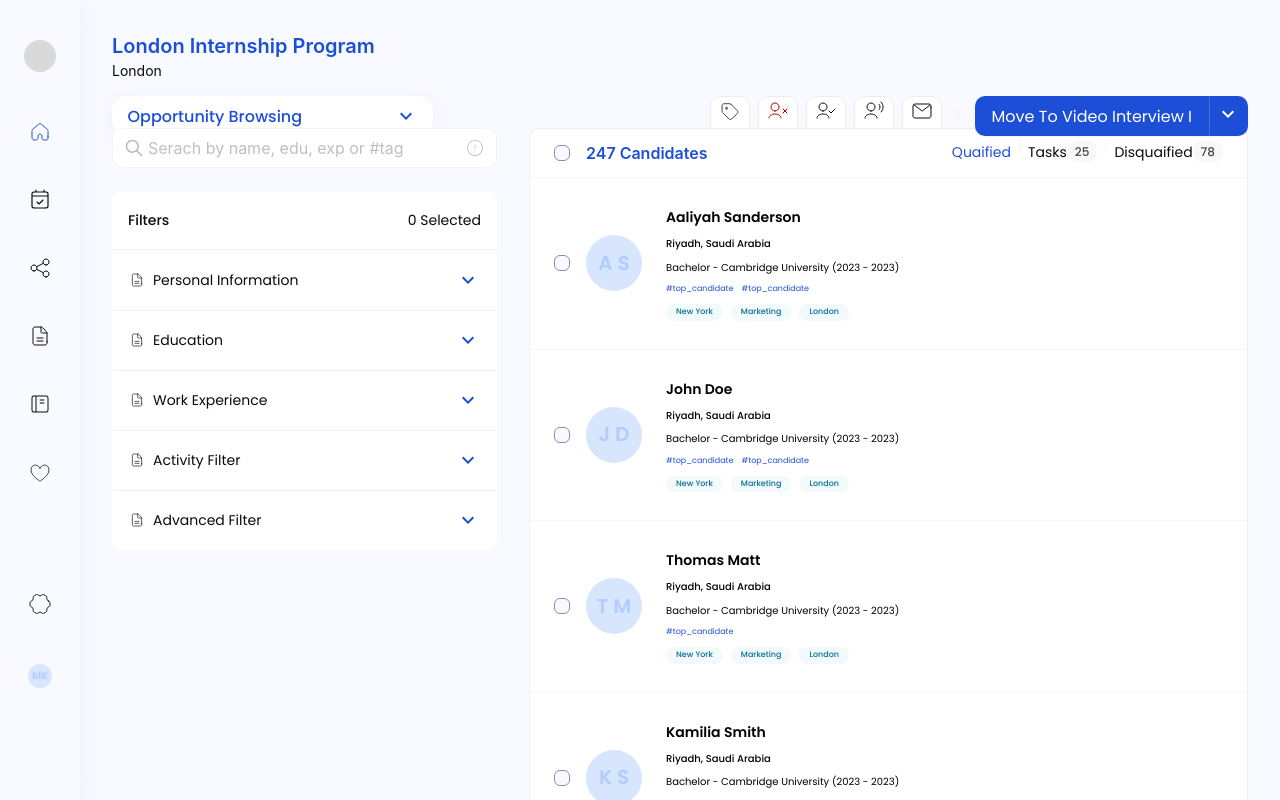
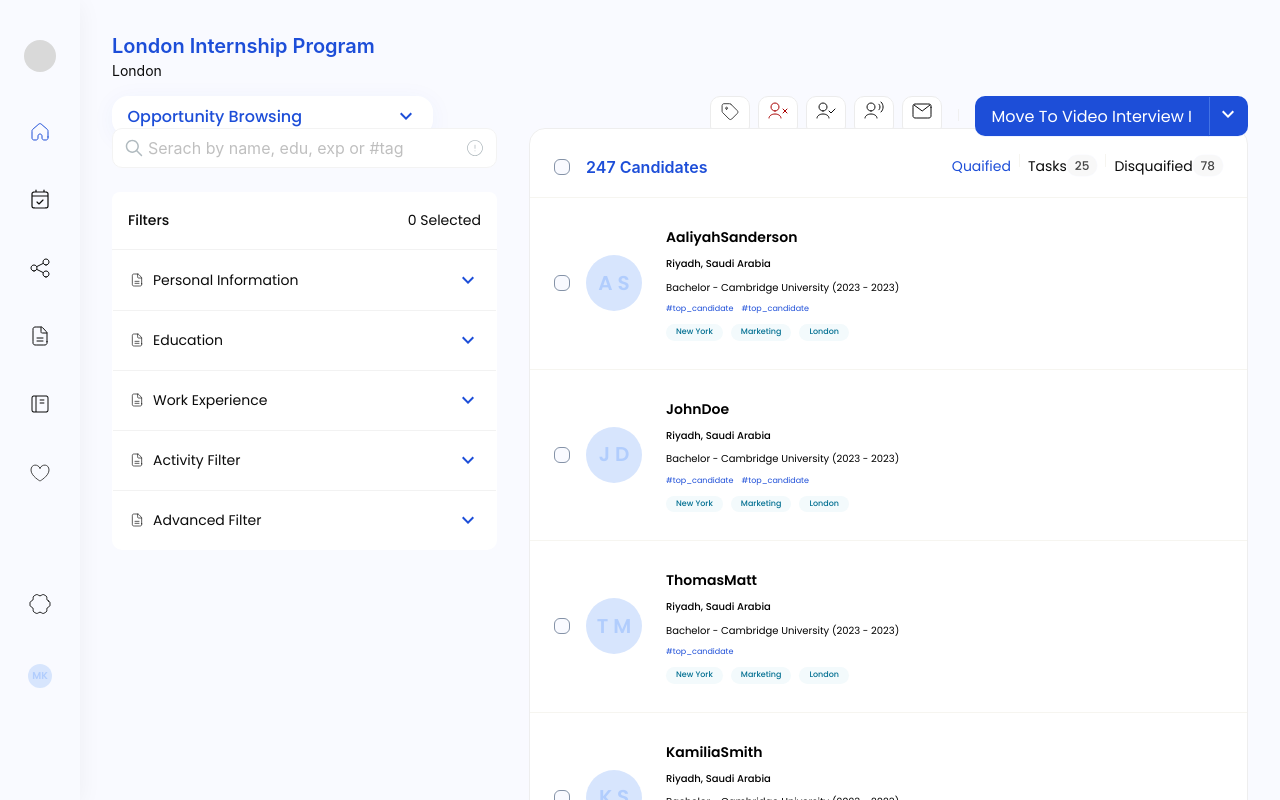
Before and after one commit to mrpeski/gustavo, a React (Create React App) app: page / in a window 1280 px wide. Shown: the top 800 px of the page. Built offline with nearby package versions, Linux system fonts and the light colour scheme.

Commit message:
CandidatesList

```diff
--- a/src/components/CandidateDetails.tsx
+++ b/src/components/CandidateDetails.tsx
@@ -7,6 +7,7 @@ const styles: any = {
     height: 56,
     borderRadius: 30,
     fontSize: 20,
+    alignItems: "center"
   },
   wrapper: {
     backgroundColor: "white",
@@ -65,7 +66,7 @@ const Description: FC<{ item: any }> = ({ item }) => {
         <a
           href="https://ant.design"
           style={styles.title}
-        >{`${firstName} ${lastName}`}</a>
+        >{`${firstName}${lastName}`}</a>
         <p style={styles.residence}>{currentResidence}</p>
         <p style={styles.school}>
           {education.highestLevel} - {education.school} ({education.startDate} -{" "}
--- a/src/components/CandidateList.tsx
+++ b/src/components/CandidateList.tsx
@@ -6,6 +6,11 @@ import CandidateListHeader from "./CandidateListHeader";
 
 const CandidateList: React.FC = () => (
   <List
+    style={{
+      background: "white",
+      borderRadius: 16,
+      overflow: "hidden",
+      padding: "8px 0"}}
     header={<CandidateListHeader />}
     bordered
     itemLayout="horizontal"
--- a/src/components/CandidateListHeader.tsx
+++ b/src/components/CandidateListHeader.tsx
@@ -8,6 +8,7 @@ const CandidateListHeader = () => {
         display: "flex",
         flexDirection: "row",
         justifyContent: "space-between",
+        padding: "6px 0"
       }}
     >
       <Row>
```
